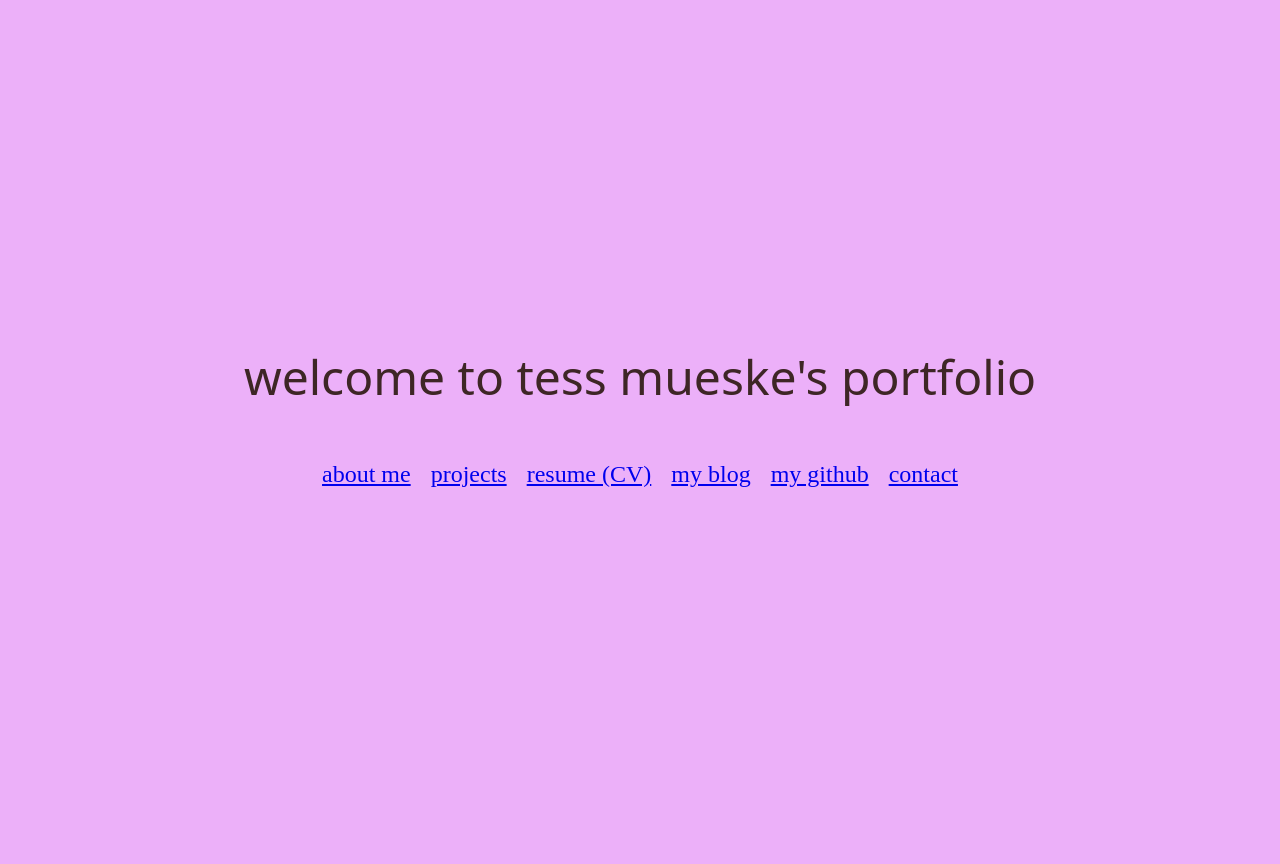
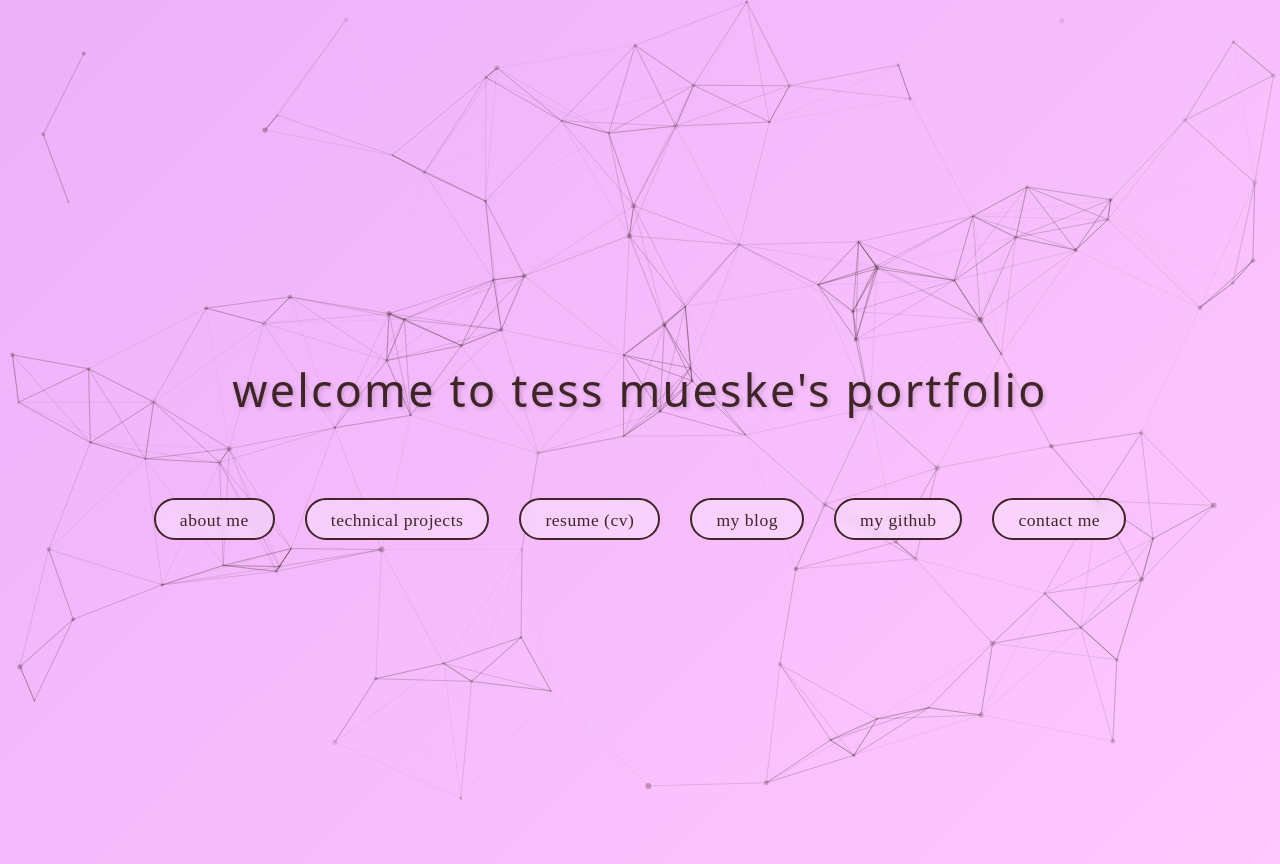
Before and after one commit to tessmueske/tess-mueske, a React app in the folder client/: page / in a window 1280 px wide. Before the commit the page ends 800 px from the top, so only its background shows below. Built offline with nearby package versions, Linux system fonts and the light colour scheme; a web font is replaced by a local one.

Commit message:
css updates

```diff
--- a/client/package.json
+++ b/client/package.json
@@ -13,7 +13,9 @@
     "react-scripts": "5.0.1",
     "web-vitals": "^2.1.4"
   },
-  "devDependencies": {"@babel/plugin-proposal-private-property-in-object":"^7.21.11"},
+  "devDependencies": {
+    "@babel/plugin-proposal-private-property-in-object": "^7.21.11"
+  },
   "scripts": {
     "start": "react-scripts start",
     "build": "react-scripts build",
--- a/client/src/components/About.js
+++ b/client/src/components/About.js
@@ -7,13 +7,15 @@ function About() {
     const profPhoto = {
         width: "300px",
         height: "auto",
-        boxShadow: "0 4px 10px rgba(0, 0, 0, 0.2)",
+        boxShadow: "0 8px 20px rgba(0, 0, 0, 0.15)",
+        borderRadius: "15px",
     };
 
   return (
     <div className="about-container">
         <h1>about me</h1>
-        <p>
+        <div className="about-content">
+            <p className="intro">
                 hi, i'm tess mueske! i'm a twenty-something from minnesota, currently located in madrid. i'm currently a full-stack developer intern with Ama Earth Group, a climate tech startup. i'm building out our new website as we launch our first AI-powered product.
             </p>
             <img
@@ -28,7 +30,10 @@ function About() {
             <p>
                 i'm a woman, a lesbian, a full-stack coder, a spanish-speaker, a world traveler (28 countries and counting), and a fan of body modifications, indie rock, and halloween. i believe in using tech to make the world better. <a href="https://www.linkedin.com/in/tess-mueske/" target="_blank" rel="noopener noreferrer">take a look at my linkedin here.</a>
             </p>
-        <Link to="/">home</Link>
+        </div>
+        <div className="navigation-links">
+            <Link to="/" className="button-link">home</Link>
+        </div>
     </div>
   );
 }
--- a/client/src/components/App.js
+++ b/client/src/components/App.js
@@ -5,9 +5,12 @@ import About from "./About"
 import Projects from "./Projects"
 import Contact from "./Contact"
 import Resume from "./Resume"
+import ParticleBackground from "./ParticleBackground"
 
 function App() {
   return (
+    <>
+      <ParticleBackground />
       <Router>
         <Switch>
           <Route exact path="/">
@@ -30,8 +33,8 @@ function App() {
           </Route>
         </Switch>
       </Router>
+    </>
   );
 }
 
-
 export default App;
--- a/client/src/components/Home.js
+++ b/client/src/components/Home.js
@@ -4,18 +4,18 @@ import { BrowserRouter as Router, Switch, Route, Link } from "react-router-dom";
 function Home(){
     return (
         <div className="center-container">
-          <h1>welcome to tess mueske's portfolio</h1>
+          <h1 className="home-title">welcome to tess mueske's portfolio</h1>
           <div className="links-container">
-            <Link to="/about">about me</Link>
-            <Link to="/projects">projects</Link>
-            <Link to="/resume">resume (CV)</Link>
-            <a href="https://dev.to/tessmueske" target="_blank" rel="noopener noreferrer">
+            <Link to="/about" className="button-link">about me</Link>
+            <Link to="/projects" className="button-link"> technical projects</Link>
+            <Link to="/resume" className="button-link">resume (CV)</Link>
+            <a href="https://dev.to/tessmueske" className="button-link" target="_blank" rel="noopener noreferrer">
                 my blog
             </a>
-            <a href="https://github.com/tessmueske" target="_blank" rel="noopener noreferrer">
+            <a href="https://github.com/tessmueske" className="button-link" target="_blank" rel="noopener noreferrer">
                 my github
             </a>
-            <Link to="/contact">contact</Link>
+            <Link to="/contact" className="button-link">contact me</Link>
           </div>
         </div>
     );
--- /dev/null
+++ b/client/src/components/ParticleBackground.js
@@ -0,0 +1,97 @@
+import { useCallback } from "react";
+import Particles from "react-tsparticles";
+import { loadSlim } from "tsparticles-slim";
+
+function ParticleBackground() {
+    const particlesInit = useCallback(async (engine) => {
+        await loadSlim(engine);
+    }, []);
+
+    return (
+        <Particles
+            id="tsparticles"
+            init={particlesInit}
+            options={{
+                fullScreen: {
+                    enable: true,
+                    zIndex: -1
+                },
+                particles: {
+                    number: {
+                        value: 100,
+                        density: {
+                            enable: true,
+                            value_area: 800
+                        }
+                    },
+                    color: {
+                        value: "#3e2626"
+                    },
+                    opacity: {
+                        value: 0.3,
+                        random: true,
+                        anim: {
+                            enable: true,
+                            speed: 1,
+                            opacity_min: 0.1,
+                            sync: false
+                        }
+                    },
+                    size: {
+                        value: 3,
+                        random: true
+                    },
+                    move: {
+                        enable: true,
+                        speed: 0.8,
+                        direction: "none",
+                        random: true,
+                        straight: false,
+                        out_mode: "out",
+                        bounce: false,
+                    },
+                    links: {
+                        enable: true,
+                        distance: 150,
+                        color: "#3e2626",
+                        opacity: 0.3,
+                        width: 1
+                    },
+                },
+                interactivity: {
+                    detect_on: "canvas",
+                    events: {
+                        onHover: {
+                            enable: true,
+                            mode: "grab"
+                        },
+                        onClick: {
+                            enable: true,
+                            mode: "push"
+                        },
+                        resize: true
+                    },
+                    modes: {
+                        grab: {
+                            distance: 140,
+                            links: {
+                                opacity: 0.5
+                            }
+                        },
+                        push: {
+                            particles_nb: 4
+                        }
+                    }
+                },
+                background: {
+                    color: {
+                        value: "transparent"
+                    }
+                },
+                retina_detect: true
+            }}
+        />
+    );
+}
+
+export default ParticleBackground;
--- a/client/src/components/Projects.js
+++ b/client/src/components/Projects.js
@@ -20,7 +20,7 @@ function Projects(){
                 check out a video walk-through here.
             </a>
             <br></br>
-            <Link to="/">home</Link>
+            <Link to="/" className="button-link">home</Link>
         </div>
     )
 }
--- a/client/src/index.css
+++ b/client/src/index.css
@@ -2,29 +2,71 @@
   --bg: #282c34;
   --header: #3b2727;
   --link: #61dafb;
-  --text: 3b2727(0, 0%, 100%, 0.88);
+  --text: #3b2727;
+  --primary-spacing: 2rem;
+  --secondary-spacing: 1.5rem;
 }
 
 h1 {
   font-family: "Rock 3D", system-ui;
   font-weight: 400;
   font-style: normal;
-  font-size: 48px;
+  font-size: 3.5rem;
+  margin-bottom: var(--primary-spacing);
+  text-shadow: 2px 2px 4px rgba(62, 38, 38, 0.2);
+  letter-spacing: 0.05em;
+}
+
+/* Add specific styling for homepage title */
+.home-title {
+  font-size: 2.8rem;  /* Smaller font size for homepage */
+  white-space: nowrap; /* Prevents wrapping */
 }
 
 p {
   font-family: "Benne", serif;
   font-weight: 400;
   font-style: normal;
-  font-size: 23px;
+  font-size: 1.25rem;
   max-width: 800px;
+  line-height: 1.6;
+  margin-bottom: var(--secondary-spacing);
 }
 
+/* Reset the general link styling to be simple */
 a {
   font-family: "Benne", serif;
   font-weight: 400;
   font-style: normal;
   font-size: 24px;
+  color: #3e2626;
+  text-decoration: underline;
+}
+
+/* Create a new class for button-style links */
+.button-link {
+  text-decoration: none;
+  padding: 12px 24px 8px 24px;
+  border: 2px solid #3e2626;
+  border-radius: 25px;
+  transition: all 0.3s ease;
+  position: relative;
+  overflow: hidden;
+  background-color: rgba(255, 255, 255, 0.3);
+  backdrop-filter: blur(5px);
+  line-height: 1;
+  display: inline-block;
+  margin: 5px;
+  font-size: 1.1rem;
+  letter-spacing: 0.5px;
+  text-transform: lowercase;
+}
+
+.button-link:hover {
+  color: rgb(236, 176, 249);
+  background-color: #3e2626;
+  transform: translateY(-2px);
+  box-shadow: 0 5px 15px rgba(62, 38, 38, 0.3);
 }
 
 h2 {
@@ -35,12 +77,13 @@ h2 {
 }
 
 body {
-  background-color: rgb(236, 176, 249);
+  background: linear-gradient(135deg, rgb(236, 176, 249) 0%, rgb(255, 200, 255) 100%);
   color: #3e2626;
   font-family: "DM Sans", sans-serif;
   margin: 0;
   padding: 0;
-  height: 100vh;
+  min-height: 100vh;
+  line-height: 1.6;
 }
 
 .center-text {
@@ -52,10 +95,11 @@ body {
   flex-direction: column;
   justify-content: center;
   align-items: center;
-  height: 100vh;
+  min-height: 100vh;
   text-align: center;
   margin: auto;
-  padding: 0 20px;
+  padding: var(--primary-spacing);
+  max-width: 1200px;
 }
 
 .about-container {
@@ -65,8 +109,8 @@ body {
   align-items: center;
   text-align: center;
   margin: auto;
-  padding: 50px 20px 100px;
-  margin-bottom: 200px;
+  padding: var(--primary-spacing);
+  max-width: 1000px;
 }
 
 .project-container {
@@ -80,10 +124,127 @@ body {
   margin-bottom: 200px;
 }
 
+/* Update links-container to use the new button-link class */
 .links-container {
   display: flex;
   justify-content: center;
-  gap: 20px;
-  margin-top: 20px;
+  gap: 30px;
+  margin-top: 40px;
   flex-wrap: wrap;
 }
+
+.links-container a {
+  margin: 0;
+}
+
+/* Add smooth image styling */
+img {
+  border-radius: 15px;
+  transition: transform 0.3s ease;
+  margin: var(--primary-spacing) 0;
+}
+
+img:hover {
+  transform: scale(1.02);
+}
+
+/* Add container animations */
+.center-container, .about-container, .project-container {
+  animation: fadeIn 0.8s ease-in;
+}
+
+@keyframes fadeIn {
+  from {
+    opacity: 0;
+    transform: translateY(20px);
+  }
+  to {
+    opacity: 1;
+    transform: translateY(0);
+  }
+}
+
+/* Add styles for the particle container */
+#tsparticles {
+    position: fixed !important;
+    width: 100%;
+    height: 100%;
+    top: 0;
+    left: 0;
+    pointer-events: none;  /* allows clicking through to elements behind */
+}
+
+/* Contact page styles */
+.contact-content {
+    margin: 2rem 0;
+    width: 100%;
+    max-width: 600px;
+}
+
+.contact-card {
+    background: rgba(255, 255, 255, 0.3);
+    backdrop-filter: blur(10px);
+    border-radius: 20px;
+    padding: 2rem;
+    box-shadow: 0 8px 32px rgba(62, 38, 38, 0.1);
+    transition: transform 0.3s ease;
+}
+
+.contact-card:hover {
+    transform: translateY(-5px);
+}
+
+.contact-method {
+    margin-bottom: 2rem;
+    text-align: center;
+}
+
+.contact-method:last-child {
+    margin-bottom: 0;
+}
+
+.contact-method h2 {
+    color: #3e2626;
+    font-size: 1.5rem;
+    margin-bottom: 1rem;
+    font-family: "Rock 3D", system-ui;
+}
+
+.contact-link {
+    display: inline-block;
+    color: #3e2626;
+    text-decoration: none;
+    font-size: 1.2rem;
+    padding: 0.5rem 1rem;
+    border-radius: 15px;
+    transition: all 0.3s ease;
+    margin: 0.5rem;
+}
+
+.contact-link:hover {
+    background-color: rgba(62, 38, 38, 0.1);
+    transform: translateY(-2px);
+}
+
+.social-links {
+    display: flex;
+    justify-content: center;
+    gap: 1rem;
+    flex-wrap: wrap;
+}
+
+/* Add animation for contact card */
+.contact-card {
+    animation: slideUp 0.6s ease-out;
+}
+
+@keyframes slideUp {
+    from {
+        opacity: 0;
+        transform: translateY(20px);
+    }
+    to {
+        opacity: 1;
+        transform: translateY(0);
+    }
+}
```
Also changed, not shown: client/src/components/Contact.js (+18 -7 lines). Lines whose indentation alone changed are shown as unchanged.
